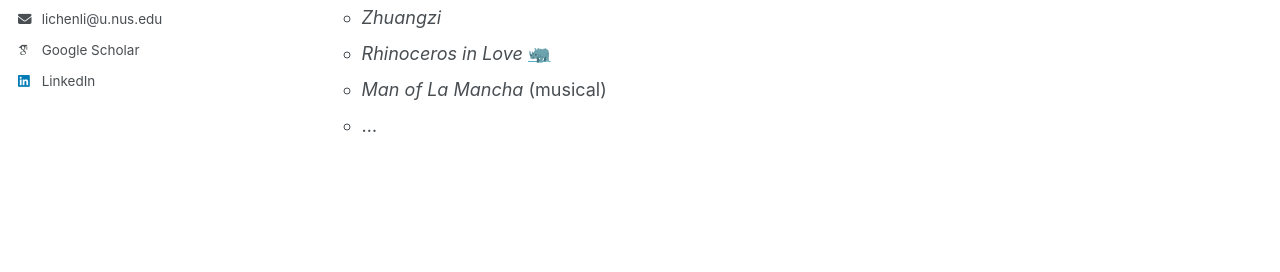
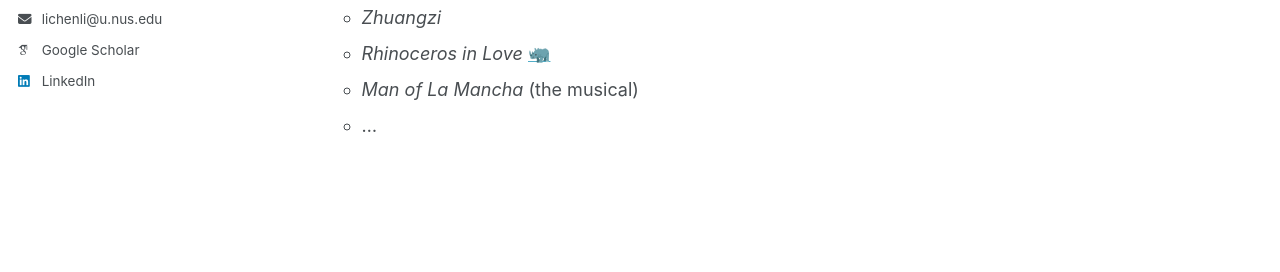
Before and after one commit to LichenLillc/LichenLillc.github.io, a Jekyll site: the page built from _pages/about.md, in a window 1280 px wide and 900 px high, scrolled down 1557 px. Shown: the part 362-634 px from the top of the window. Built offline with Jekyll 4.4.1, drawn with Linux system fonts in a browser that asks for light colours; some web fonts are replaced; a script that is not in the unit is left out.

Commit message:
Clarify title of 'Man of La Mancha' entry

```diff
--- a/_pages/about.md
+++ b/_pages/about.md
@@ -70,5 +70,5 @@ A Bit More About Me :)
   * *Discourse on the Origin and Basis of Inequality Among Men* (by Rousseau)
   * *Zhuangzi*
   * *Rhinoceros in Love* [🦏](https://www.bilibili.com/video/BV1Ku411f7Vy/)
-  * *Man of La Mancha* (musical)
+  * *Man of La Mancha* (the musical)
   * ...
```
